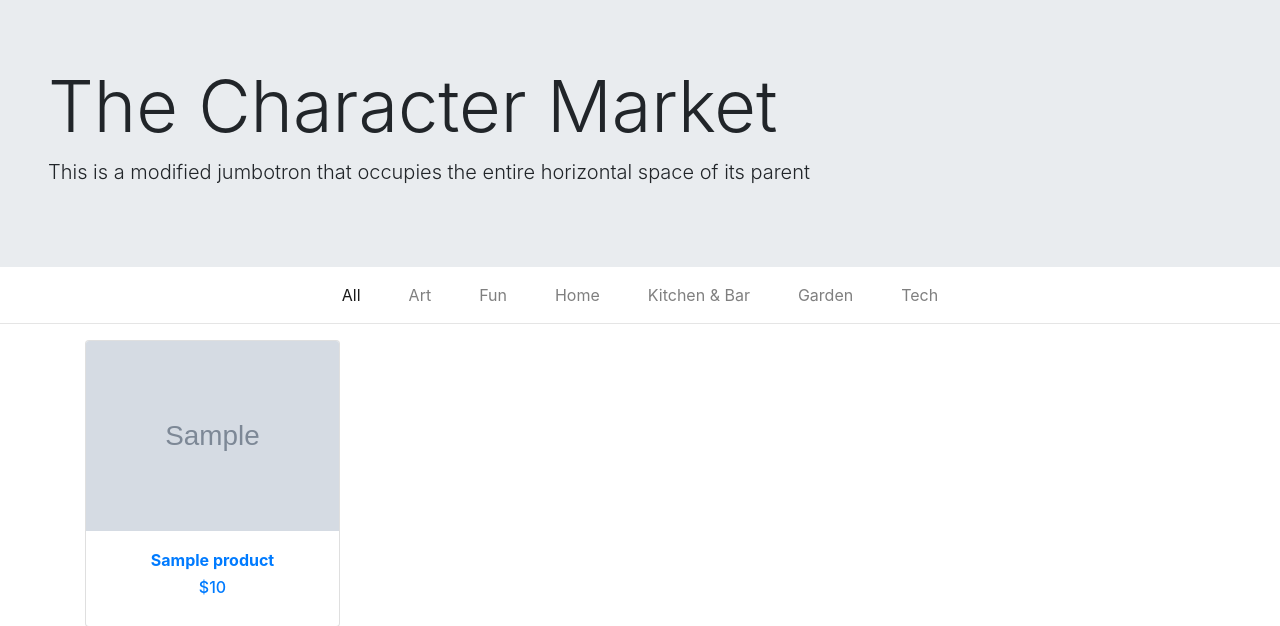
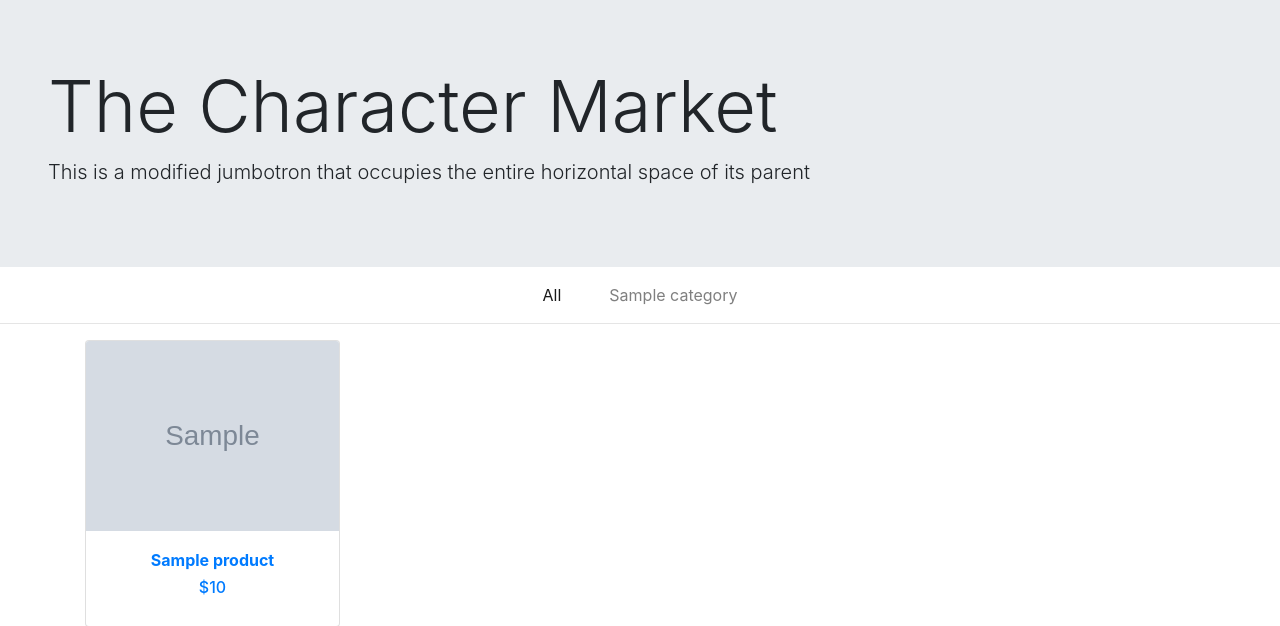
Before and after one commit to yijiaow/django-ecommerce, a Django app: template core/templates/store.html in a window 1280 px wide. Shown: the part 57-683 px from the top of the page. Run offline with Django 3.2, Linux system fonts and the light colour scheme; the template is opened without the code that fills it: most values are stand-ins (such as "Sample title", 1, 10 or a date in 2020); grey boxes marked "Sample" are stand-in pictures; some libraries are stand-ins or nearby versions.

Commit message:
Filter products by category

```diff
--- a/core/admin.py
+++ b/core/admin.py
@@ -1,7 +1,8 @@
 from django.contrib import admin
-from .models import (Product, Order, OrderItem)
+from .models import (Product, Category, Order, OrderItem)
 
 
 admin.site.register(Product)
+admin.site.register(Category)
 admin.site.register(Order)
 admin.site.register(OrderItem)
--- a/core/templates/store.html
+++ b/core/templates/store.html
@@ -18,27 +18,24 @@
 
         <!-- Product categories -->
         <ul class="navbar-nav w-100 justify-content-center">
-          <li class="category active">
-            <a href="" class="nav-link">All</a>
+          <li class="category">
+            <a href="/" class="nav-link
+              {% if not category_slug %}
+                active
+              {% endif %}"
+            >
+              All
+            </a>
           </li>
-          <li class="category">
-            <a href="" class="nav-link">Art</a>
-          </li>
-          <li class="category">
-            <a href="" class="nav-link">Fun</a>
-          </li>
-          <li class="category">
-            <a href="" class="nav-link">Home</a>
-          </li>
-          <li class="category">
-            <a href="" class="nav-link">Kitchen & Bar</a>
-          </li>
-          <li class="category">
-            <a href="" class="nav-link">Garden</a>
-          </li>
-          <li class="category">
-            <a href="" class="nav-link">Tech</a>
-          </li>
+          {% for category in categories %}
+            <li class="category
+              {% if category.slug == category_slug %}
+                active
+              {% endif %}"
+            >
+              <a href="{{ category.get_absolute_url }}" class="nav-link">{{ category.name }}</a>
+            </li>
+          {% endfor %}
         </ul>
       </div>
     </nav>
--- a/core/urls.py
+++ b/core/urls.py
@@ -2,6 +2,8 @@ from django.urls import path
 from . import views
 
 urlpatterns = [
+    path('<slug:category_slug>/', views.StoreView.as_view(),
+         name='store_by_category'),
     path('checkout/', views.CheckoutView.as_view(), name='checkout'),
     path('payment/', views.PaymentView.as_view(), name='payment'),
     path('payment/create-payment-intent', views.create_payment),
```
Also changed, not shown: core/models.py (+13 -9 lines), core/views.py (+15 -3 lines).
